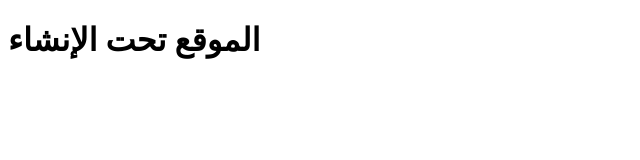
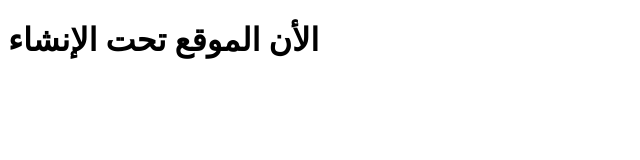
Before and after one commit to malakworldwide/portfolio-website, a Nuxt app: page / in a window 1280 px wide. Shown: the top 160 px of the page, without its empty margins (0-640 px from the left). Built offline with nearby package versions, Linux system fonts and the light colour scheme.

Commit message:
Edit text message

```diff
--- a/app.vue
+++ b/app.vue
@@ -1,5 +1,5 @@
 <template>
   <div>
-    <h1> الموقع تحت الإنشاء</h1>
+    <h1>الأن الموقع تحت الإنشاء</h1>
   </div>
 </template>
```
